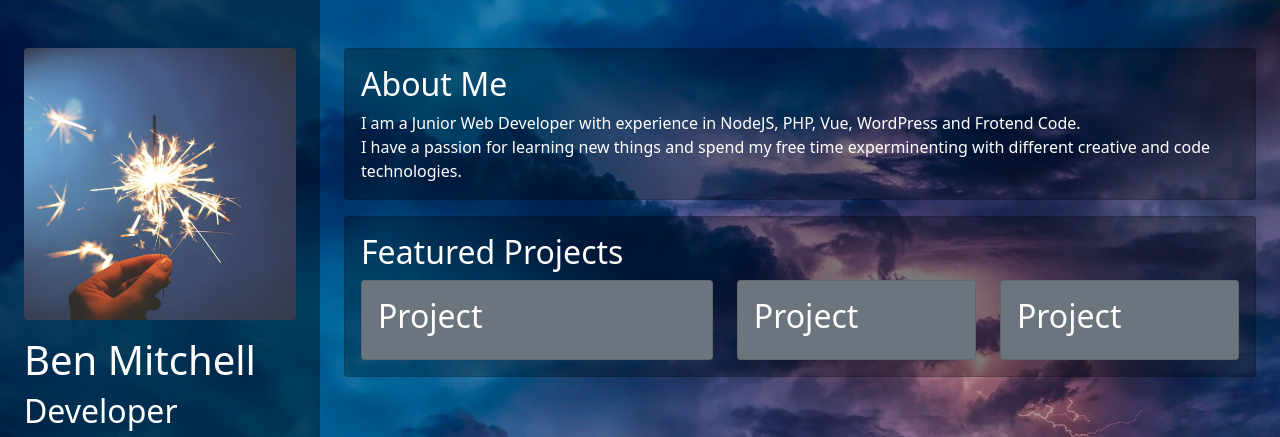
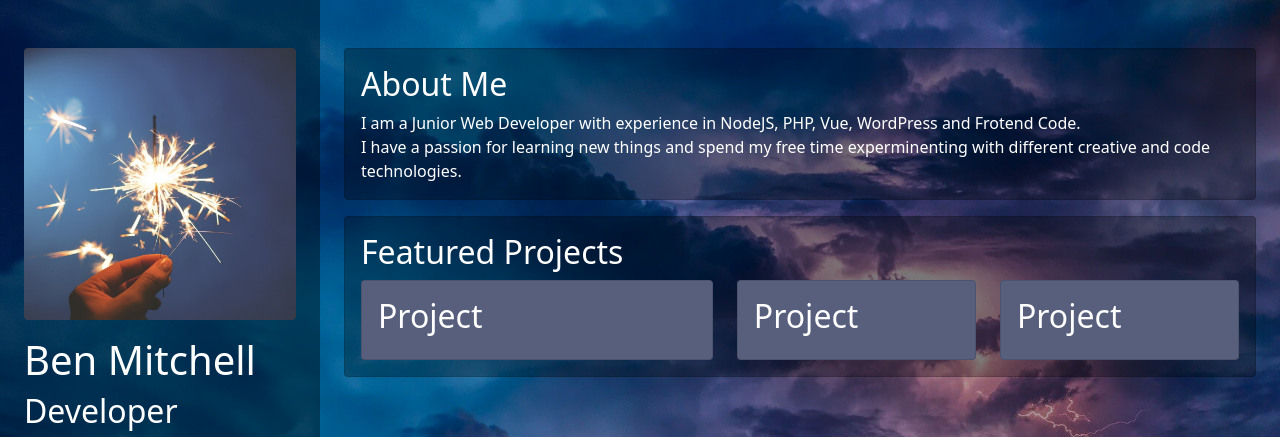
Before and after one commit to tezdrone/tezdrone.github.io, a website: page index.html in a window 1280 px wide. Shown: the top 437 px of the page. Drawn offline with nearby package versions, Linux system fonts and the light colour scheme.

Commit message:
Adjust secondary colour

```diff
--- a/static/css/theme.scss
+++ b/static/css/theme.scss
@@ -3,6 +3,7 @@
 // Override theme colors
 // $primary: #df0075;
 // $light: #f2f2f2;
+$secondary: #575f7d;
 
 @import '../../node_modules/bootstrap/scss/variables';
 @import '../../node_modules/bootstrap/scss/mixins';
```
Also changed, not shown: static/css/theme.css, 1 other file.
